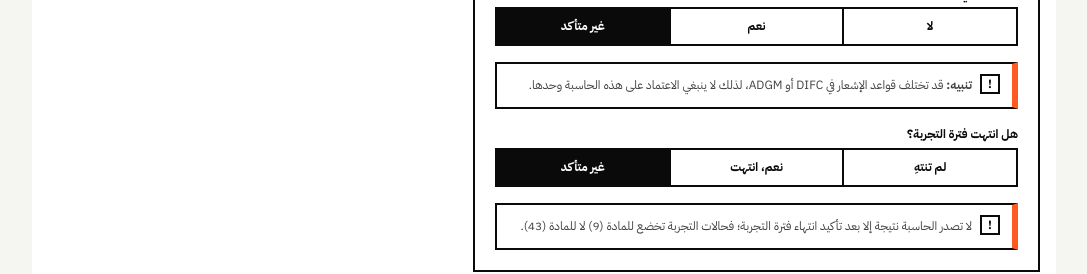
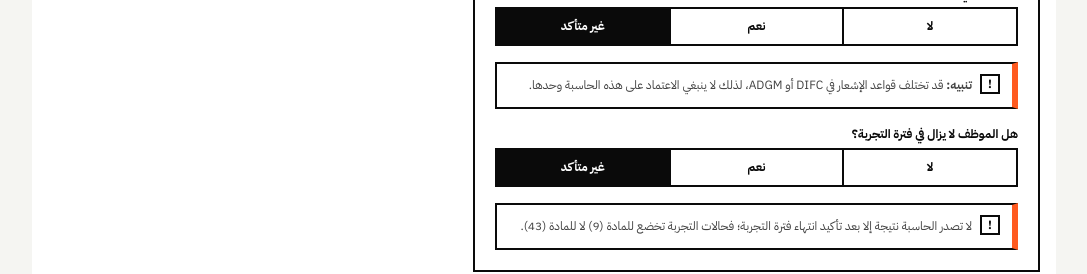
Before and after one commit to MAHMADzubair/arabic-tools, a Next.js app: page /ar/ae/notice-period-calculator in a window 1280 px wide. Shown: the part 880-1154 px from the top of the page, without its empty margins (96-1183 px from the left). Built offline with nearby package versions, Linux system fonts and the light colour scheme; no server answers.

Commit message:
fix: align probation selection with calculator scope logic

```diff
--- a/components/UaeNoticePeriodCalculator.jsx
+++ b/components/UaeNoticePeriodCalculator.jsx
@@ -419,8 +419,8 @@ export default function UaeNoticePeriodCalculator() {
                 <Note title="تنبيه:">قد تختلف قواعد الإشعار في DIFC أو ADGM، لذلك لا ينبغي الاعتماد على هذه الحاسبة وحدها.</Note>
               )}
 
-              <Seg id="nc-prob" label="هل انتهت فترة التجربة؟" value={isProbation} onChange={setIsProbation}
-                options={[{ id: "no", label: "لم تنتهِ" }, { id: "yes", label: "نعم، انتهت" }, { id: "unsure", label: "غير متأكد" }]} />
+              <Seg id="nc-prob" label="هل الموظف لا يزال في فترة التجربة؟" value={isProbation} onChange={setIsProbation}
+                options={[{ id: "no", label: "لا" }, { id: "yes", label: "نعم" }, { id: "unsure", label: "غير متأكد" }]} />
               {isProbation !== "no" && (
                 <Note>لا تصدر الحاسبة نتيجة إلا بعد تأكيد انتهاء فترة التجربة؛ فحالات التجربة تخضع للمادة (9) لا للمادة (43).</Note>
               )}
```
